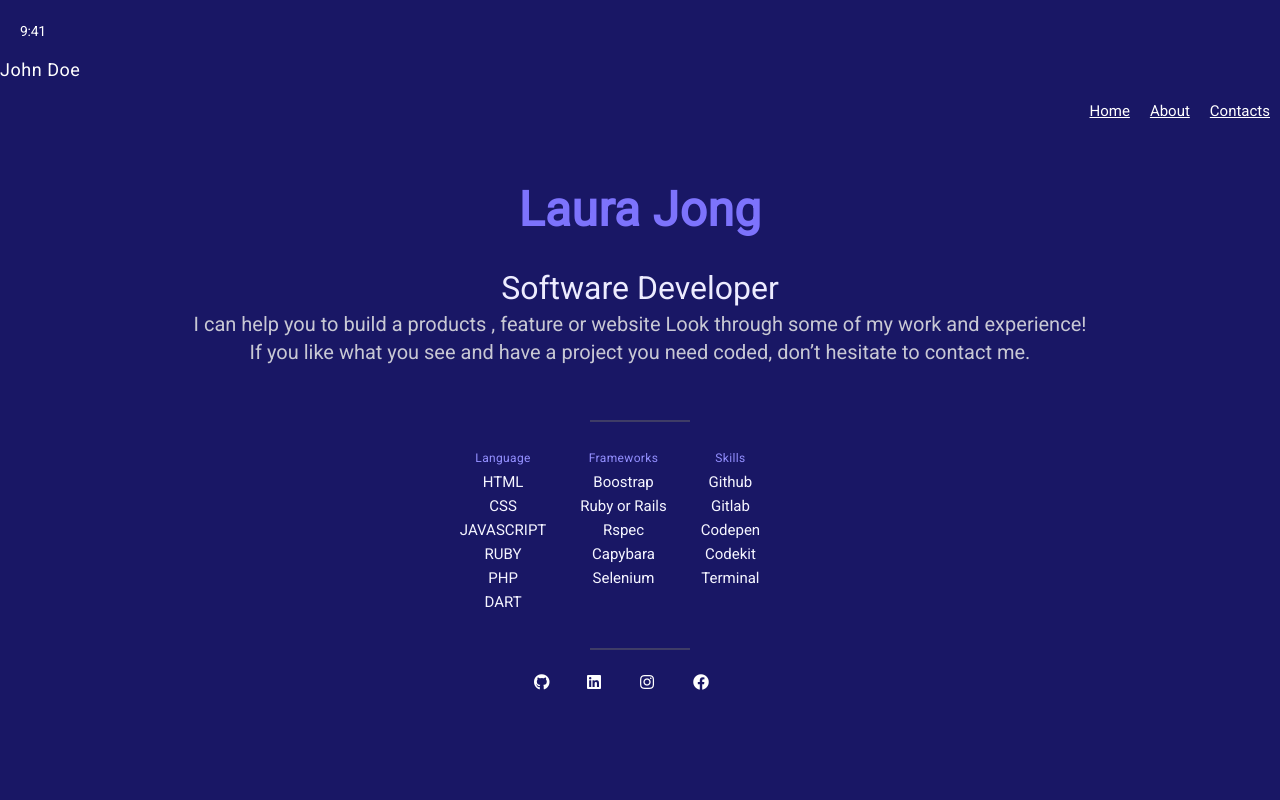
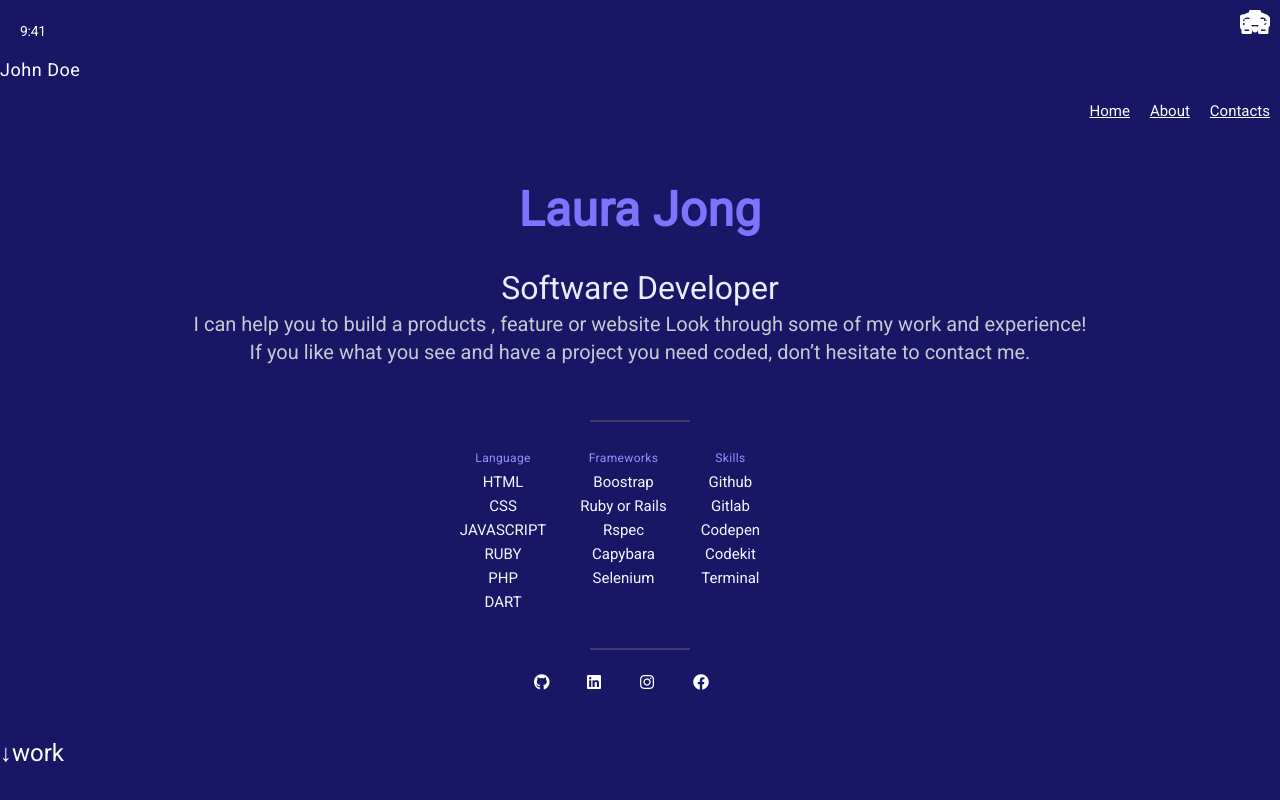
Before and after one commit to Lynn-Kish/Portofolio, a website: page index.html in a window 1280 px wide. Shown: the top 800 px of the page. Drawn offline with Linux system fonts and the light colour scheme.

Commit message:
first commit

```diff
--- a/index.html
+++ b/index.html
@@ -7,11 +7,16 @@
     <title> Lynn's portofolio</title>
     <link rel="stylesheet" type="text/css" href="style.css">
     <link rel="stylesheet" href="https://cdnjs.cloudflare.com/ajax/libs/font-awesome/5.15.3/css/all.min.css">
+    <link rel="stylesheet" href="https://cdnjs.cloudflare.com/ajax/libs/font-awesome/5.15.3/css/all.min.css">
+
 </head>
 <body>
   <div id="time">
     <h1>9:41</h1>
 </div>
+<i class="fas fa-network-wired common-icon"></i>
+<i class="fas fa-wifi common-icon"></i>
+<i class="fas fa-battery-full common-icon"></i>
     <header>
         <h2>John Doe</h2>
 
--- a/style.css
+++ b/style.css
@@ -26,7 +26,16 @@
     letter-spacing: -0.28px;
   }
 
+   /* Custom styles for the common icon class */
+  .common-icon {
+    color: #fff;
+    font-size: 24px;
+    position: absolute;
+    top: 10px;
+    right: 10px;
 
+
+  }
 
   /* Style for the heading (h2) */
   h2 {
@@ -215,15 +224,14 @@ line {
 /* style for the arrow */
 
 .arrow {
-  height: 100vh;
-  display: flex;
+  display: inline;
   justify-content: center;
   align-items: center;
+  height: 100vh;
+}
+
+.arrow p {
+  margin: 0;
+  font-size: 24px;
   color: #fff;
 }
-
-.arrow span {
-  font-size: 20px;
-  margin-right: 5px;
-  color: #fff;
-}
```
